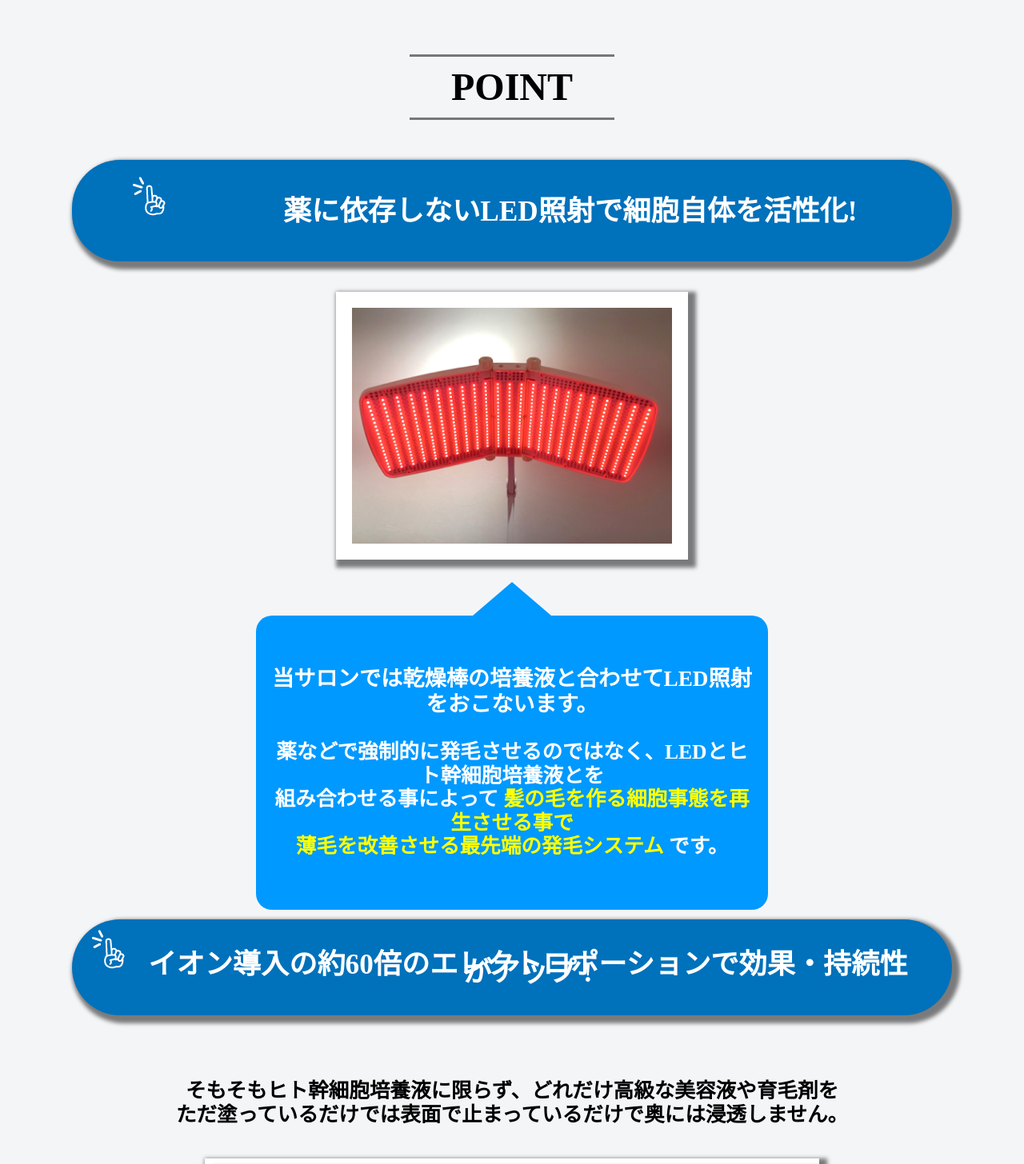
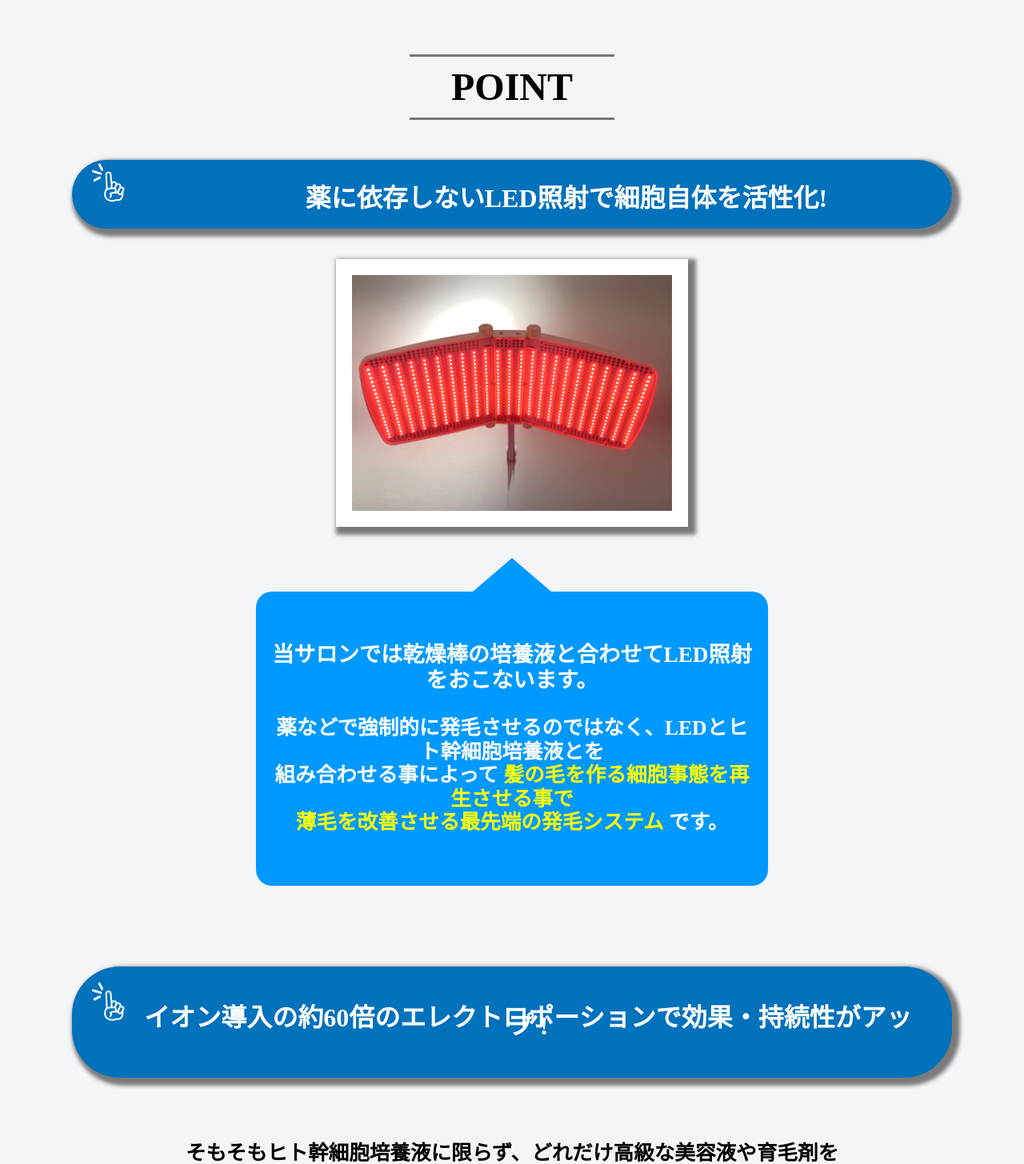
Before and after one commit to open-store-inc/RevolveT, a WordPress theme: template index.php in a window 1280 px wide. Shown: the part 2640-4096 px from the top of the page at 80% size. Run offline with PHP 8.4 and a stand-in for WordPress, Linux system fonts and the light colour scheme; the site name, menu and one post (Sample post) are stand-ins, and other content is empty.

Commit message:
ワイドスクリーン用　修正等
index
 クラス統合
style
 全画面共通できそうな箇所のコード修正
 margin調整

```diff
--- a/index.php
+++ b/index.php
@@ -143,10 +143,10 @@
     <div class="page2_message_3">
       <div class="page2_message_3_1">
         <ul>
-          <li class="page2_message_3_1_1">
+          <li class= "page2_message_3_1_1  point-title">
               薬に依存しないLED照射で細胞自体を活性化!
           </li>
-        <ul>
+		  </ul>
       </div>
       <div class="page2_message_3_image">
         <div class="page2_message_3_image_1"><img src="<?php echo get_template_directory_uri(); ?>/image/LED.jpg" width="400" alt="LED照射"></div>
@@ -171,7 +171,7 @@
     <div class="page2_message_4">
       <div class="page2_message_4_1">
         <ul>
-          <li class="page2_message_4_1_1">
+          <li class="point-title">
             イオン導入の約60倍のエレクトロポーションで効果・持続性がアップ !
           </li>
         </ul>
@@ -209,7 +209,7 @@
     <div class="page2_message_10">
       <div class="page2_message_4_5">
         <ul>
-          <li class="page2_message_4_1_1">
+          <li class="point-title">
             当店がTV取材を受けました
           </li>
         </ul>
@@ -223,7 +223,7 @@
 
 	 <div class="page2_message_4_6">
         <ul>
-          <li class="page2_message_4_1_1">
+          <li class="point-title">
              こちらで分かりやすく解説しています
 			　　</li>
         </ul>
--- a/style.css
+++ b/style.css
@@ -262,21 +262,24 @@ main {
 }
 .page2_message_3_1 {
   color: white;
-
   background-color: #0071BB;
   margin: 3% 7%;
-  padding: 1% 7%;
+  padding: 1% 3%;
   text-align: center;
   border-radius: 60px;
   box-shadow: 5px 5px 5px 5px rgba(0, 0, 0, 0.5);
+  height: 60px;
 }
+
+.point-title {
+  font-size: 2rem;
+  list-style-image: url("image/fin.png");
+  line-height: 10px;
+  transform: translateY(-50%);
+}
+
 .page2_message_3_1_1 {
-  font-size: 2.2rem;
-  /* display: table-cell; */
-  list-style-image: url("image/fin.png");
-  /* padding-left:15px; */
-  line-height: 10px;
-	transform: translateY(-20px);
+	transform: translateY(-65px);
 }
 
 .page2_message_3_image {
@@ -296,7 +299,7 @@ main {
   background-color: #0099ff;
   padding: 5% 1%;
   color: white;
-  top: 570px;
+  top: 540px;
   border-radius: 20px;
   left: 50%;
   transform: translateX(-50%);
@@ -321,13 +324,13 @@ main {
 }
 
 .page2_message_4 {
-  margin: 350px 0 200px 0;
+  margin: 450px 0 200px 0;
   text-align: center;
 	position: relative;
 }
 
 .page2_message_10{
-  margin: 350px 0 200px 0;
+  margin: 500px 0 200px 0;
   text-align: center;
 }
 
@@ -359,14 +362,7 @@ main {
   border-radius: 60px;
   box-shadow: 5px 5px 5px 5px rgba(0, 0, 0, 0.5);
 }
-.page2_message_4_1_1 {
-  font-size: 2.2rem;
-  /* display: table-cell; */
-  list-style-image: url("image/fin.png");
-  /* padding-left:15px; */
-  line-height: 10px;
-	transform: translateY(-20px);
-}
+
 .page2_message_4_2 {
   margin-top: 80px;
   font-size: 1.6rem;
@@ -379,9 +375,11 @@ main {
   background-color: #0099ff;
   padding: 5% 1%;
   color: white;
-  top: 640px;
+  top: 670px;
   border-radius: 20px;
   width: 95%;
+  left: 50%;
+  transform: translateX(-50%);
 }
 
 .page2_message_4_abusolute:before {
@@ -399,7 +397,7 @@ main {
   margin-left: -49px;
   border-bottom-color: #0099ff;
   bottom: 100%;
-  left: 47%;
+  left: 50%;
 }
 
 .page2_message_4_abusolute_1 {
@@ -535,7 +533,6 @@ main {
 .page3_message_5{
   margin:20px 0;
   font-size:1.8rem;
-  background-color: rgba(255, 255, 255, 0.7);
   padding:20px 0;
 }
 .page3_message_5_1{
@@ -602,7 +599,7 @@ main {
 }
 
 .page5_message_1_image_box{
-  margin:0 21% 30px 21%;
+  margin: 0 auto 30px;
   width:600px;
   background-color: white;
   height:480px;
@@ -690,7 +687,7 @@ main {
 .page2_message_4_6{
     color: white;
     background-color: #0071BB;
-    margin: 3% 28%;
+    margin: 3% 15%;
     padding: 1% 3%;
     text-align: center;
     border-radius: 60px;
@@ -808,9 +805,7 @@ footer:hover {
     left: 2%;
   }
 
-	.page2_message_4_1_1 {
-  font-size: 2rem;
-}
+
 
   .page2_message_4_abusolute:before {
     border: solid transparent;
@@ -927,13 +922,8 @@ footer:hover {
 		top: 740px;
 	}
 
-	.page2_message_3_1_1 {
-    line-height: 60px;
-    transform: translateY(0px);
-}
 
-	.page2_message_4_1_1 {
-		font-size: 2.2rem;
+	.point-title {
 		 line-height: 60px;
 		transform: translateY(0px);
 	}
```
